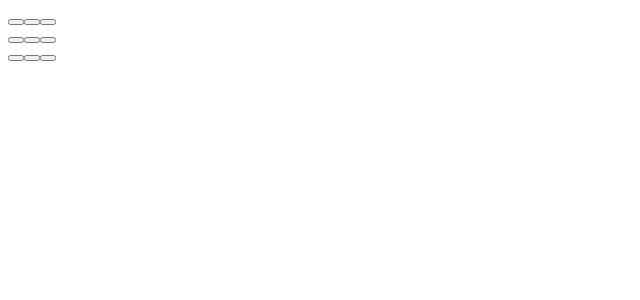
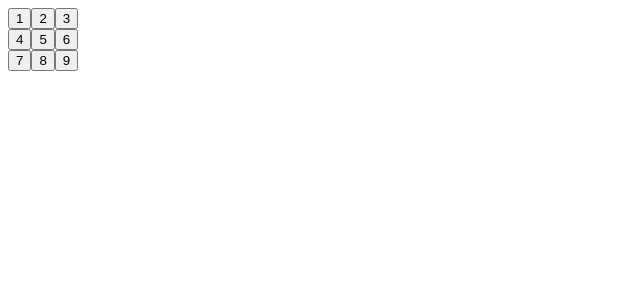
Before and after one commit to mattiamion91/react-tic-tac-toe, a React (Vite) app: page / in a window 1280 px wide. Shown: the top 300 px of the page, without its empty margins (0-640 px from the left). Built offline with nearby package versions, Linux system fonts and the light colour scheme.

Commit message:
feat: funzione nel componente square che al evento click mi mostra un log

```diff
--- a/src/components/Board.jsx
+++ b/src/components/Board.jsx
@@ -1,22 +1,23 @@
 import Square from "./square"
 
 export default function Board () {
+
     return (
     <>
       <div className="riga-griglia">
-        <Square />
-        <Square />
-        <Square />
+        <Square value = '1'/>
+        <Square value = '2'/>
+        <Square value = '3'/>
       </div>
       <div className="riga-griglia">
-        <Square />
-        <Square />
-        <Square />
+        <Square value = '4'/>
+        <Square value = '5'/>
+        <Square value = '6'/>
       </div>
       <div className="riga-griglia">
-        <Square />
-        <Square />
-        <Square />
+        <Square value = '7'/>
+        <Square value = '8'/>
+        <Square value = '9'/>
       </div>
     </>
   )
--- a/src/components/Square.jsx
+++ b/src/components/Square.jsx
@@ -1,5 +1,13 @@
 export default function Square({ value }) {
-    return(
-        <button className='quadrato'>{ value }</button>
+
+    // funzione che mi ritona un log allévento click
+    function handleClick() {
+        console.log('hai cliccato!!');
+
+    }
+
+    return (
+        <button onClick={handleClick}
+        className='quadrato'>{value}</button>
     )
 }
```
